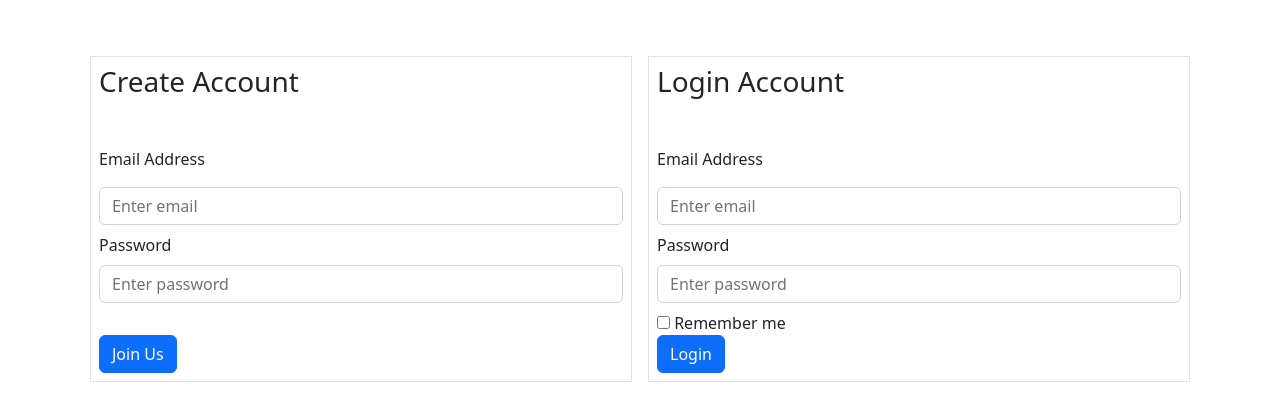
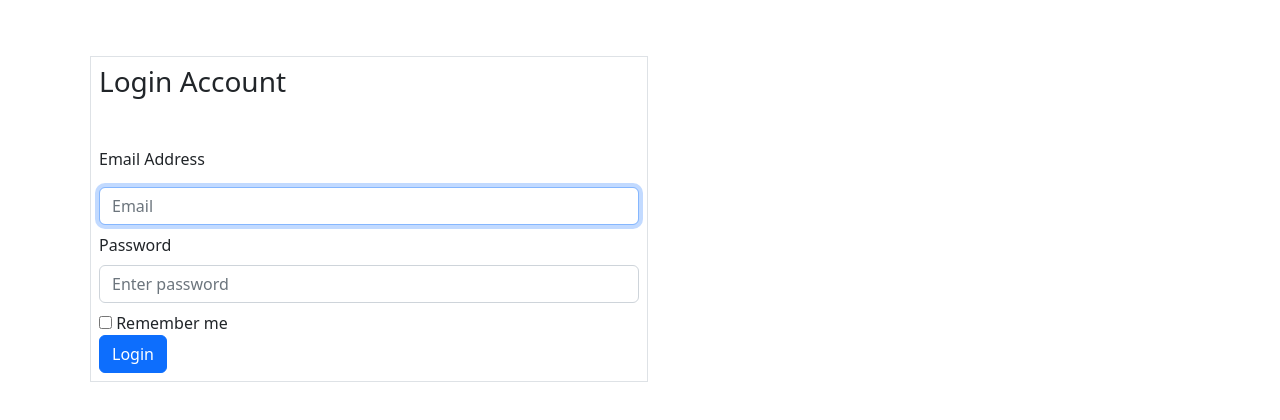
Before and after one commit to umang171/angular-advance, an Angular app: page / in a window 1280 px wide. Shown: the top 420 px of the page. Built offline with nearby package versions, Linux system fonts and the light colour scheme.

Commit message:
Use of @ViewChild

```diff
--- a/src/app/app.component.html
+++ b/src/app/app.component.html
@@ -1,8 +1,5 @@
 <div class="container mt-5 d-flex w-100">
-  <app-auth-form (submitted)="createUser($event)" class="w-50 p-2 border border-1 m-2">
-    <h3>Create Account</h3>
-    <button class="btn btn-primary" type="submit">Join Us</button>
-  </app-auth-form>
+
   <app-auth-form (submitted)="loginUser($event)" class="w-50 p-2 border border-1 m-2">
     <h3>Login Account</h3>
     <app-auth-remember (checked)="rememberUser($event)"></app-auth-remember>
--- a/src/app/auth-form/auth-form.component.html
+++ b/src/app/auth-form/auth-form.component.html
@@ -3,7 +3,7 @@
         <ng-content></ng-content>
         <br>
         <label class="form-label mt-3" for="email">Email Address</label>
-        <input type="email" [(ngModel)]="name" name="email" class="form-control my-2" placeholder="Enter email">
+        <input type="email" [(ngModel)]="name" name="email" class="form-control my-2" placeholder="Enter email" #email>
         <label for="password">Password</label>
         <input type="password" [(ngModel)]="password" name="password" class="form-control my-2" placeholder="Enter password">
         <ng-content select="app-auth-remember"></ng-content><br>
--- a/src/app/auth-form/auth-form.component.ts
+++ b/src/app/auth-form/auth-form.component.ts
@@ -1,4 +1,4 @@
-import { AfterContentInit, Component, ContentChild, EventEmitter, Output } from '@angular/core';
+import { AfterContentInit, AfterViewInit, Component, ContentChild, ElementRef, EventEmitter, Output, ViewChild } from '@angular/core';
 import { AuthRememberComponent } from '../auth-remember/auth-remember.component';
 
 @Component({
@@ -6,20 +6,28 @@ import { AuthRememberComponent } from '../auth-remember/auth-remember.component'
   templateUrl: './auth-form.component.html',
   styleUrls: ['./auth-form.component.scss']
 })
-export class AuthFormComponent implements AfterContentInit{
+export class AuthFormComponent implements AfterContentInit,AfterViewInit{
+
 
   name!:string;
   password!:string;
   showMessage:boolean=false;
   @ContentChild(AuthRememberComponent)
+  @Output()
+  submitted:EventEmitter<any>=new EventEmitter();
   remember!:AuthRememberComponent;
+  @ViewChild('email')
+  email!:ElementRef;
+
   ngAfterContentInit(): void {
     if(this.remember){
       this.remember.checked.subscribe((checked:boolean)=>this.showMessage=checked);
     }
   }
-  @Output()
-  submitted:EventEmitter<any>=new EventEmitter();
+  ngAfterViewInit(): void {
+    this.email.nativeElement.setAttribute("placeholder","Email");
+    this.email.nativeElement.focus();
+  }
   onSubmit(values:any){
     this.submitted.emit(values);
   }
```
